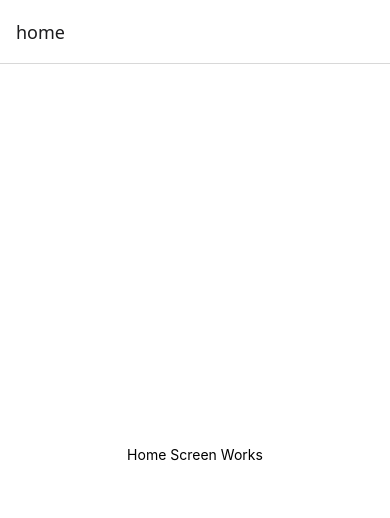
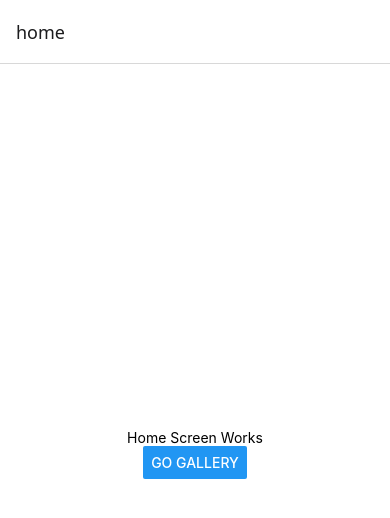
Before and after one commit to vicenteprogammer/mobileDeveloperBootcamp, a React Native app in the folder react-navigation/: screen / in a window 390 px wide. Shown: the top 518 px of the page. Built offline with nearby package versions, Linux system fonts and the light colour scheme.

Commit message:
Criando a navagação de uma tela para outra

```diff
--- a/react-navigation/App.tsx
+++ b/react-navigation/App.tsx
@@ -3,6 +3,10 @@ import { StyleSheet, Text, View } from 'react-native';
 import Routes from './src/routes';
 
 export default function App() {
+
+
+
+
   return (
     <Routes/>
   );
--- a/react-navigation/src/screens/HomeScreen.tsx
+++ b/react-navigation/src/screens/HomeScreen.tsx
@@ -1,11 +1,17 @@
 import React from "react";
-import {View, Text, StyleSheet} from 'react-native';
+import {View, Text, StyleSheet ,Button} from 'react-native';
 import { StatusBar } from 'expo-status-bar';
-export default function HomeScreen (){
+export default function HomeScreen ({navigation}: any){
+
+  const changeScreen = () =>{
+    navigation.navigate('gallery')
+
+  }
     return(
         <View style={styles.container}>
             <Text>Home Screen Works</Text>
             <StatusBar style="auto" />
+            <Button onPress={changeScreen} title="Go gallery"></Button>
         </View>
     )
 }
```
